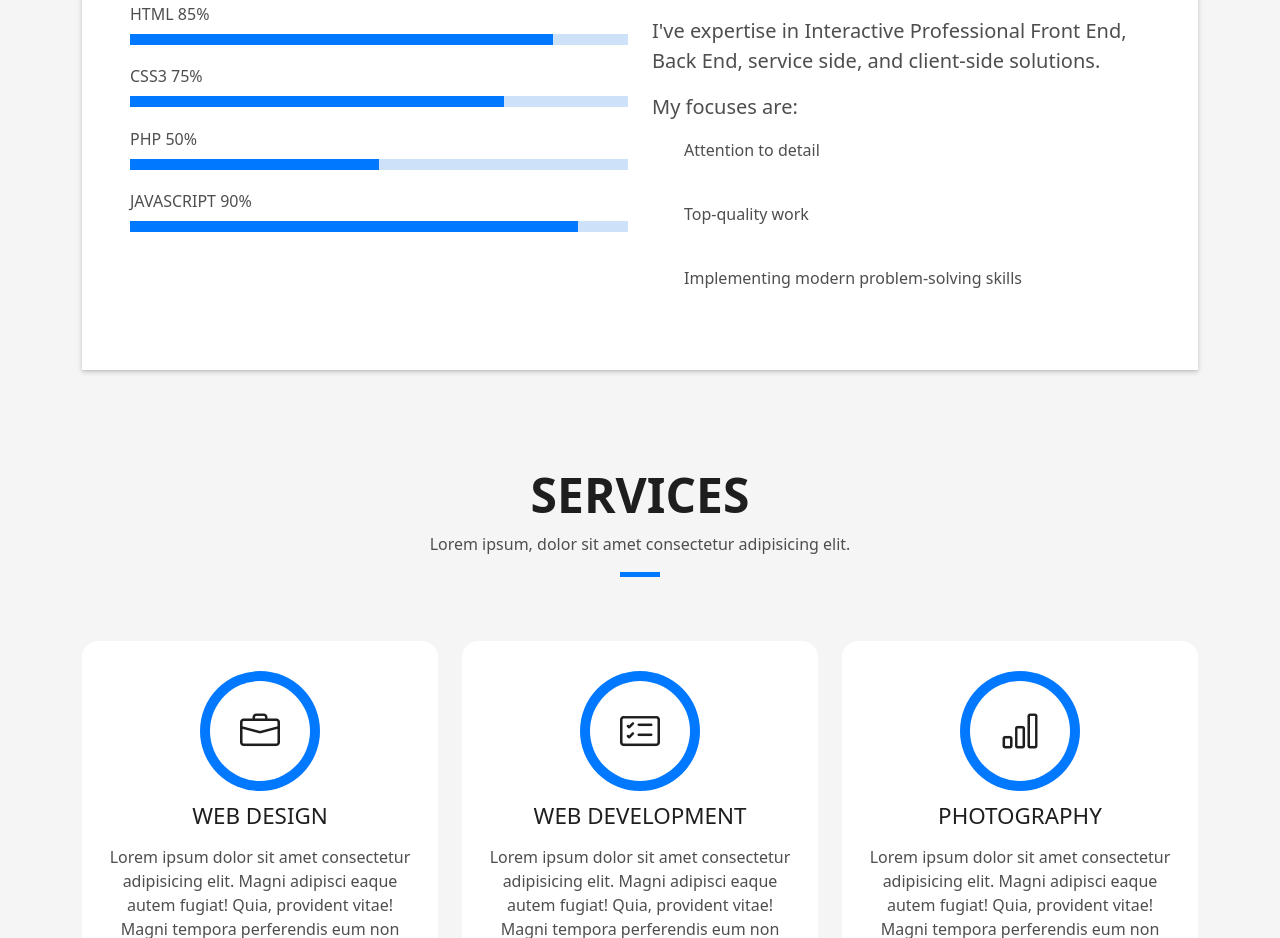
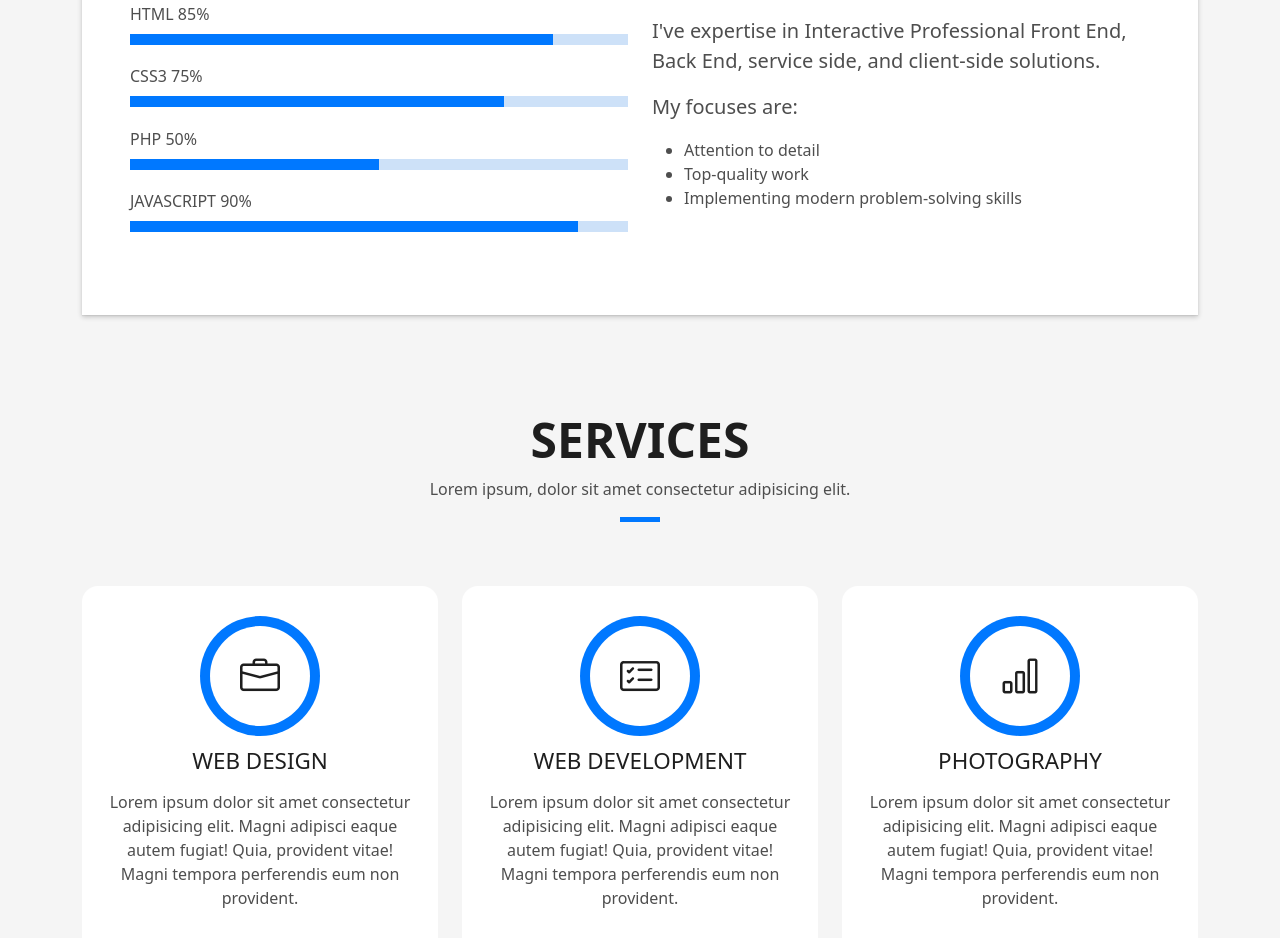
Before and after one commit to atifdev1/AtifDev1.github.io, a plain HTML site: page index.html in a window 1280 px wide. Shown: the part 1194-2132 px from the top of the page. Drawn offline with Linux system fonts and the light colour scheme.

Commit message:
Update index.html

```diff
--- a/index.html
+++ b/index.html
@@ -146,11 +146,12 @@ My experiences range from a vast range of general solutions to client-specific i
                     <p class="lead">
 I've expertise in Interactive Professional Front End, Back End, service side, and client-side solutions.
                     </p>
-                    <p class="lead">My focuses are:<br>
-<ul>Attention to detail</ul><br>
-<ul>Top-quality work</ul><br>
-<ul>Implementing modern problem-solving skills</ul>
-                    </p>
+                    <p class="lead">My focuses are: </p>
+<ul>
+<li>Attention to detail</li>
+<li>Top-quality work</li>
+<li>Implementing modern problem-solving skills</li>
+  </ul>
                   </div>
                 </div>
               </div>
```
